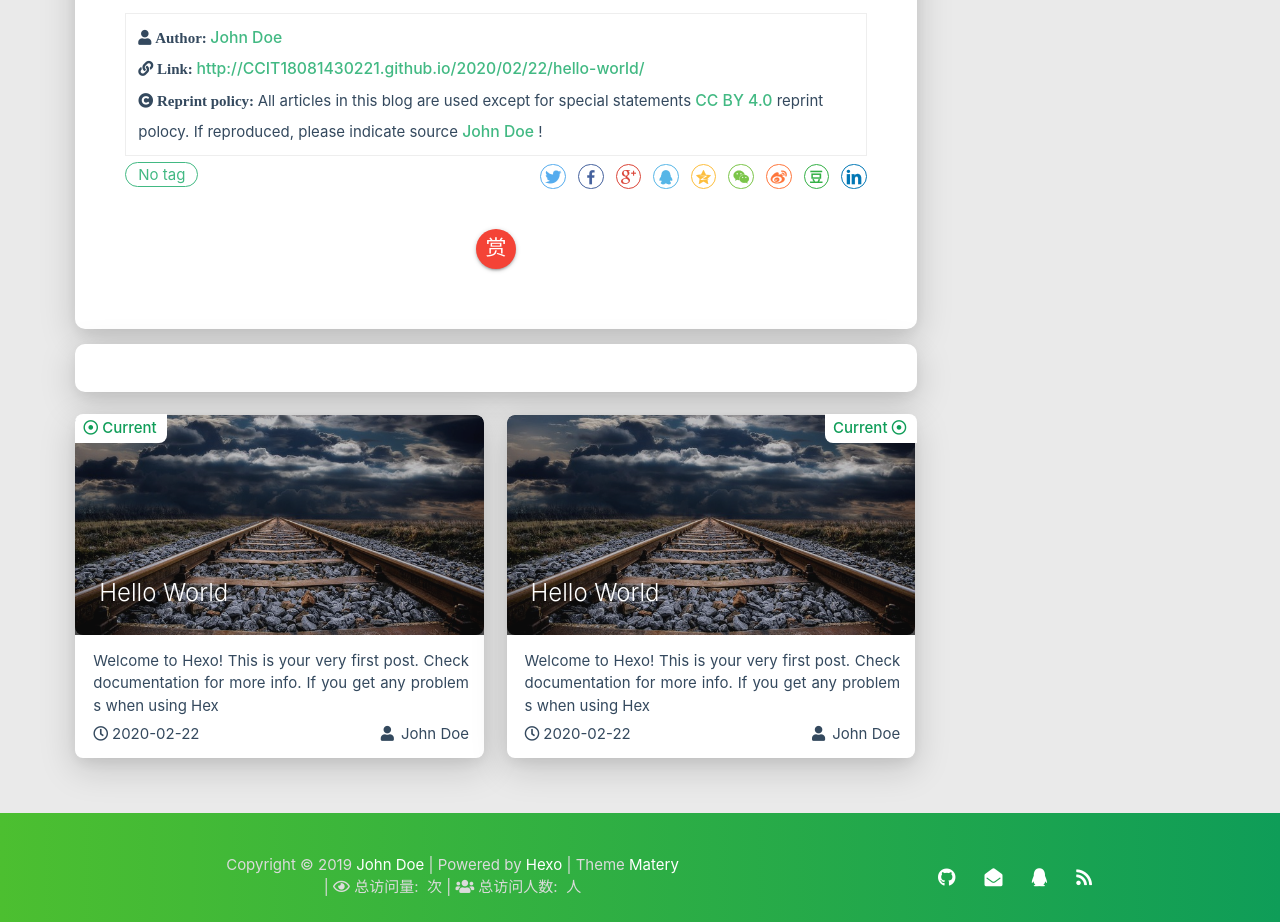
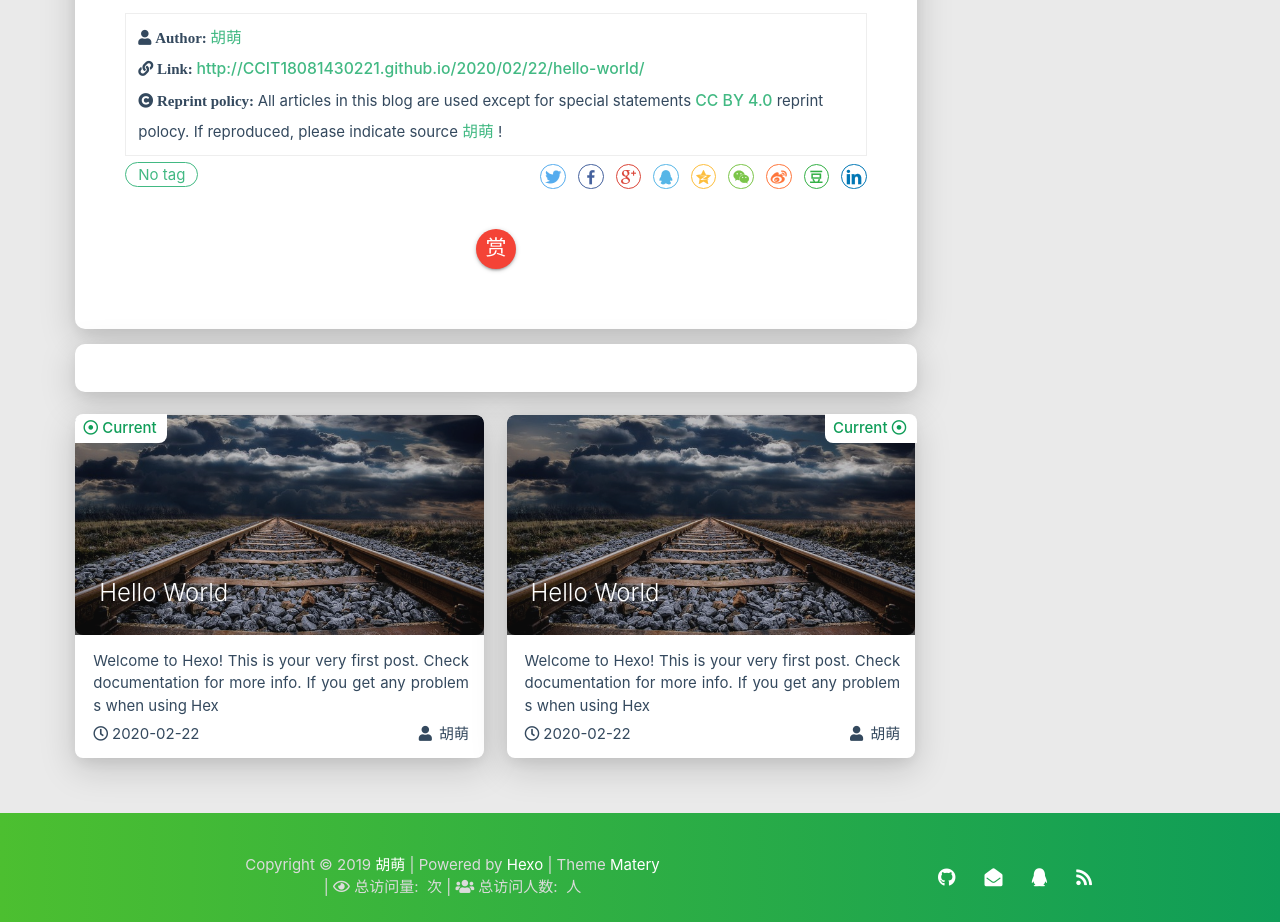
Before and after one commit to CCIT18081430221/CCIT18081430221.github.io, a plain HTML site: page 2020/02/22/hello-world/index.html in a window 1280 px wide. Shown: the part 1620-2542 px from the top of the page. Drawn offline with Linux system fonts and the light colour scheme; some packages are replaced by stand-ins of ours; no server answers; a script that the page names is missing.

Commit message:
Site updated: 2020-02-26 13:52:32

```diff
--- a/2020/02/22/hello-world/index.html
+++ b/2020/02/22/hello-world/index.html
@@ -482,7 +482,7 @@
                     </i>
                 </span>
                 <span class="reprint-info">
-                    <a href="http://CCIT18081430221.github.io" rel="external nofollow noreferrer">John Doe</a>
+                    <a href="http://CCIT18081430221.github.io" rel="external nofollow noreferrer">胡萌</a>
                 </span>
             </div>
             <div class="reprint__type">
@@ -505,7 +505,7 @@
                     All articles in this blog are used except for special statements
                     <a href="https://creativecommons.org/licenses/by/4.0/deed.zh" rel="external nofollow noreferrer" target="_blank">CC BY 4.0</a>
                     reprint polocy. If reproduced, please indicate source
-                    <a href="http://CCIT18081430221.github.io" target="_blank">John Doe</a>
+                    <a href="http://CCIT18081430221.github.io" target="_blank">胡萌</a>
                     !
                 </span>
             </div>
@@ -742,7 +742,7 @@
                         <span class="publish-author">
 
                             <i class="fas fa-user fa-fw"></i>
-                            John Doe
+                            胡萌
 
                         </span>
                     </div>
@@ -780,7 +780,7 @@
                         <span class="publish-author">
 
                             <i class="fas fa-user fa-fw"></i>
-                            John Doe
+                            胡萌
 
                         </span>
                     </div>
@@ -953,7 +953,7 @@ code[class*="language-"], pre[class*="language-"] { white-space: pre !important;
         <div class="col s12 m8 l8 copy-right">
             Copyright&nbsp;&copy;
             <span id="year">2019</span>
-            <a href="http://CCIT18081430221.github.io" target="_blank">John Doe</a>
+            <a href="http://CCIT18081430221.github.io" target="_blank">胡萌</a>
             |&nbsp;Powered by&nbsp;<a href="https://hexo.io/" target="_blank">Hexo</a>
             |&nbsp;Theme&nbsp;<a href="https://github.com/blinkfox/hexo-theme-matery" target="_blank">Matery</a>
             <br>
```
Also changed, not shown: archives/2020/02/index.html (+2 -2 lines), archives/2020/index.html (+2 -2 lines), archives/index.html (+2 -2 lines), index.html (+2 -2 lines).
